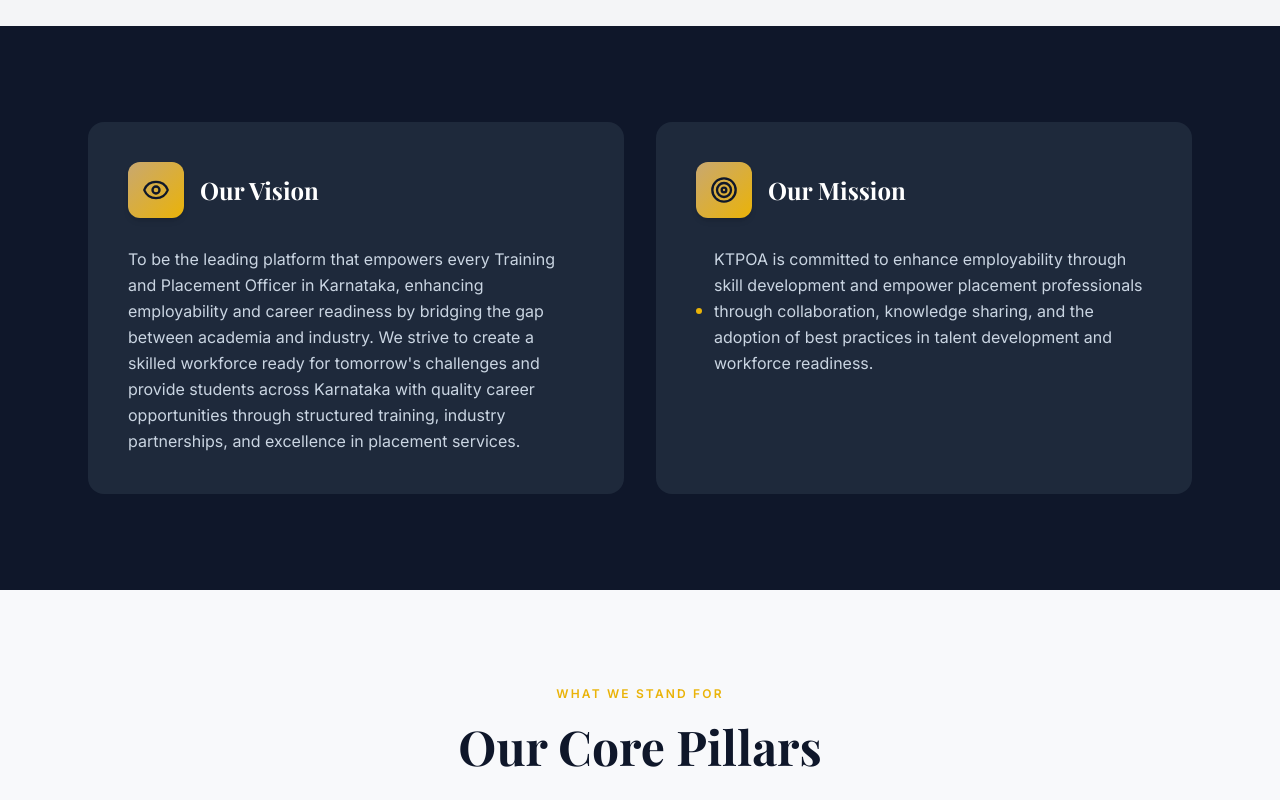
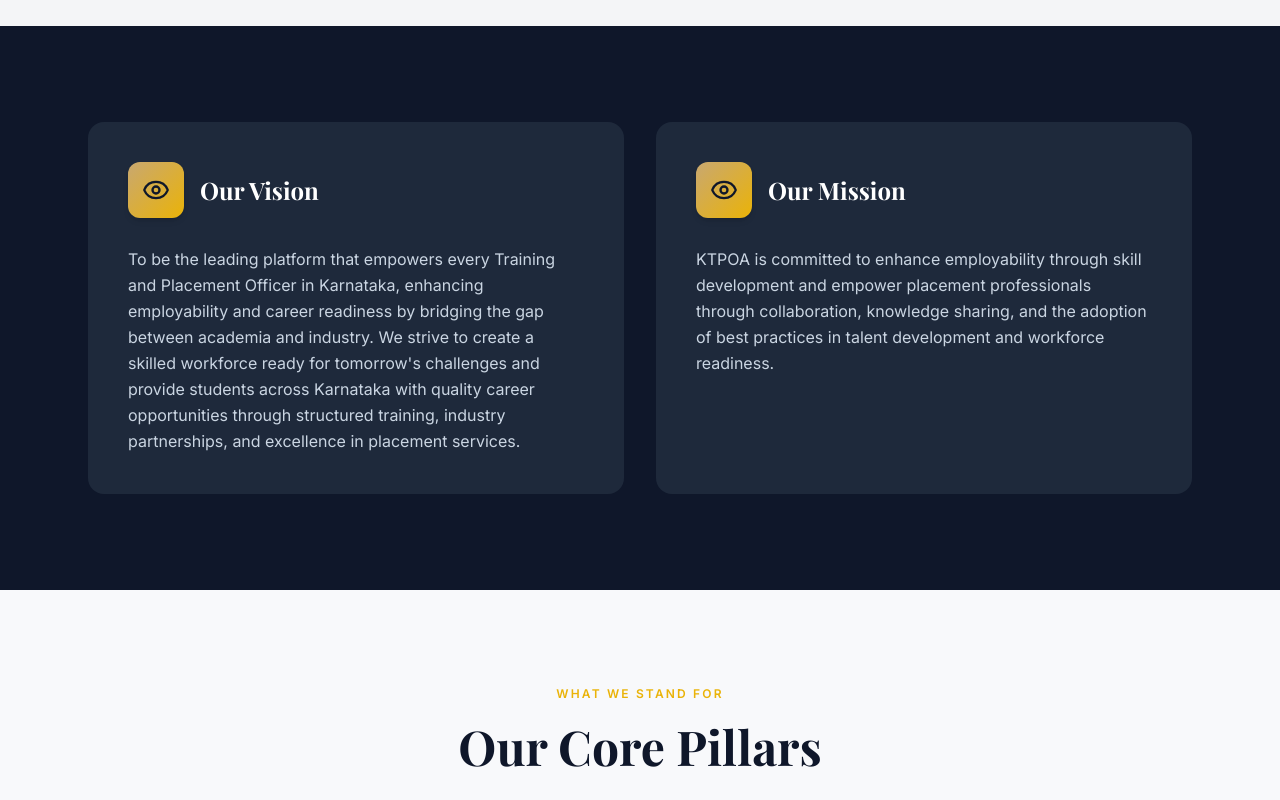
Before and after one commit to Naseerhusen/ktpoa-website, a React (Vite) app in the folder apps/client/: page / in a window 1280 px wide. Shown: the part 2360-3160 px from the top of the page. Built offline with nearby package versions, Linux system fonts and the light colour scheme.

Commit message:
updated Mission

```diff
--- a/apps/client/src/sections/VisionMissionSection.tsx
+++ b/apps/client/src/sections/VisionMissionSection.tsx
@@ -43,17 +43,18 @@
 
           {/* Mission Card */}
           <motion.div
-            initial={{ opacity: 0, x: 30 }}
+            initial={{ opacity: 0, x: -30 }}
             animate={isInView ? { opacity: 1, x: 0 } : {}}
-            transition={{ duration: 0.7, delay: 0.1 }}
+            transition={{ duration: 0.7 }}
             className="bg-[#1E293B] rounded-2xl p-10"
           >
             <div className="flex items-center gap-4 mb-7">
+              {/* Gold gradient icon square */}
               <div
                 className="w-14 h-14 rounded-xl flex items-center justify-center flex-shrink-0 shadow-md"
                 style={{ background: "linear-gradient(135deg, #C9A870 0%, #EAB308 100%)" }}
               >
-                <Target className="h-7 w-7 text-[#0F172A]" />
+                <Eye className="h-7 w-7 text-[#0F172A]" />
               </div>
               <h3
                 className="text-2xl font-bold text-white"
@@ -62,16 +63,10 @@
                 Our Mission
               </h3>
             </div>
-            <ul className="space-y-4 text-slate-300 leading-relaxed">
-              {[
-                "KTPOA is committed to enhance employability through skill development and empower placement professionals through collaboration, knowledge sharing, and the adoption of best practices in talent development and workforce readiness."
-              ].map((item, i) => (
-                <li key={i} className="flex items-center gap-3">
-                  <div className="w-1.5 h-1.5 rounded-full bg-[#EAB308] flex-shrink-0" />
-                  <span>{item}</span>
-                </li>
-              ))}
-            </ul>
+            <p className="text-slate-300 text-base leading-relaxed">
+              KTPOA is committed to enhance employability through skill development and empower placement professionals through
+collaboration, knowledge sharing, and the adoption of best practices in talent development and workforce readiness.
+            </p>
           </motion.div>
 
         </div>
```
